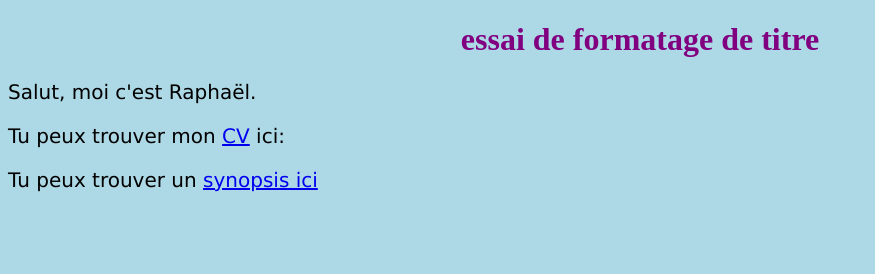
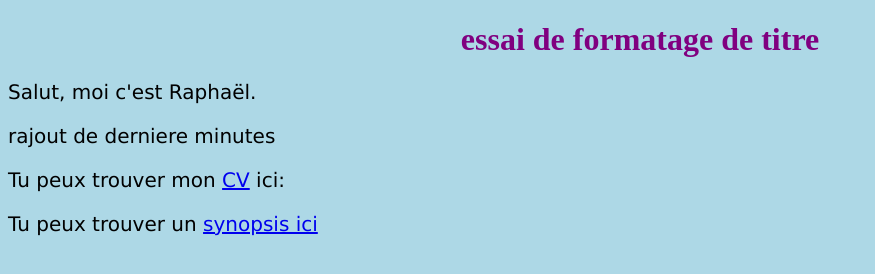
Before and after one commit to lespetitesfritesdu14/lespetitesfritesdu14.github.io, a plain HTML site: page index.html in a window 1280 px wide. Shown: the whole page, without its empty margins (0-875 px from the left). Drawn offline with Linux system fonts and the light colour scheme.

Commit message:
Update index.html

```diff
--- a/index.html
+++ b/index.html
@@ -10,6 +10,7 @@
 
 <h1>essai de formatage de titre</h1>
 <p>Salut, moi c'est Raphaël.</p>
+<p>rajout de derniere minutes<p>
 <p>Tu peux trouver mon <a href="reste_du_site/CV.html">CV</a> ici:</p>
 <p>Tu peux trouver un <a href="reste_du_site/exemple_scenario.html"> synopsis ici </a></p>
 
```
